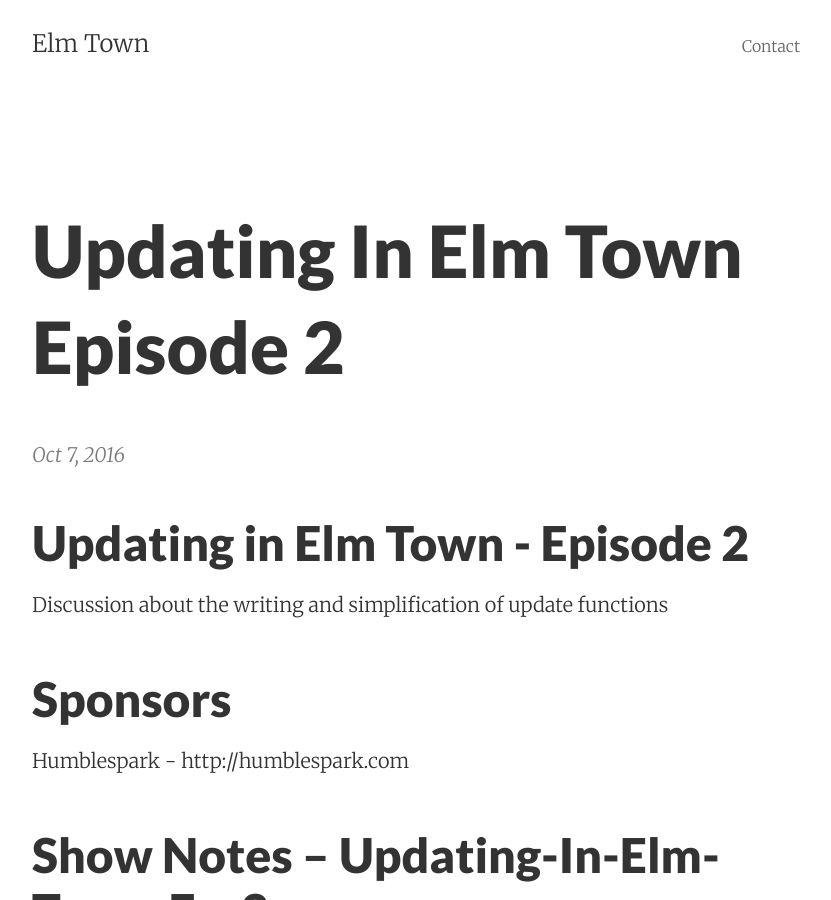
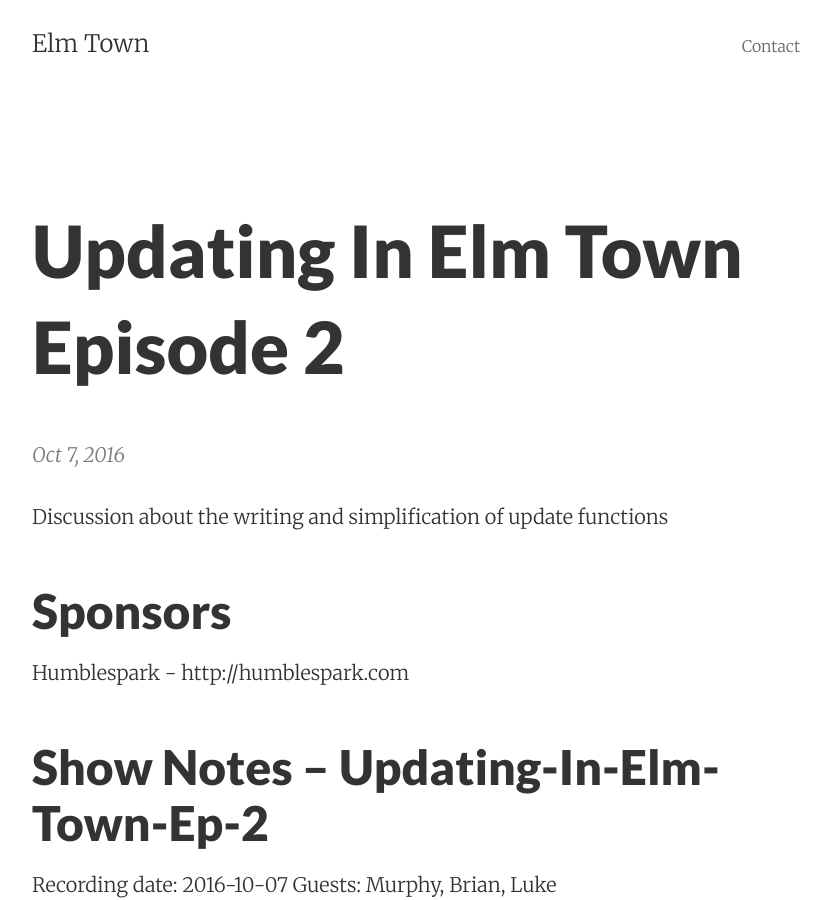
Before and after one commit to elmtown/elmtown.github.io, a Jekyll site: the page built from _posts/2016-10-07-updating-in-elm-town-episode-2.markdown, in a window 1280 px wide and 900 px high. Shown: the whole window, without its empty margins (224-1055 px from the left). Built offline with Jekyll 4.4.1, drawn with Linux system fonts in a browser that asks for light colours.

Commit message:
Update 2016-10-07-updating-in-elm-town-episode-2.markdown

```diff
--- a/_posts/2016-10-07-updating-in-elm-town-episode-2.markdown
+++ b/_posts/2016-10-07-updating-in-elm-town-episode-2.markdown
@@ -1,10 +1,8 @@
 ---
 published: true
-title: # Updating in Elm Town : Episode 2
+title: # Updating in Elm Town (Episode 2)
 layout: post
 ---
-
-## Updating in Elm Town - Episode 2
 
 Discussion about the writing and simplification of update functions
 
```
